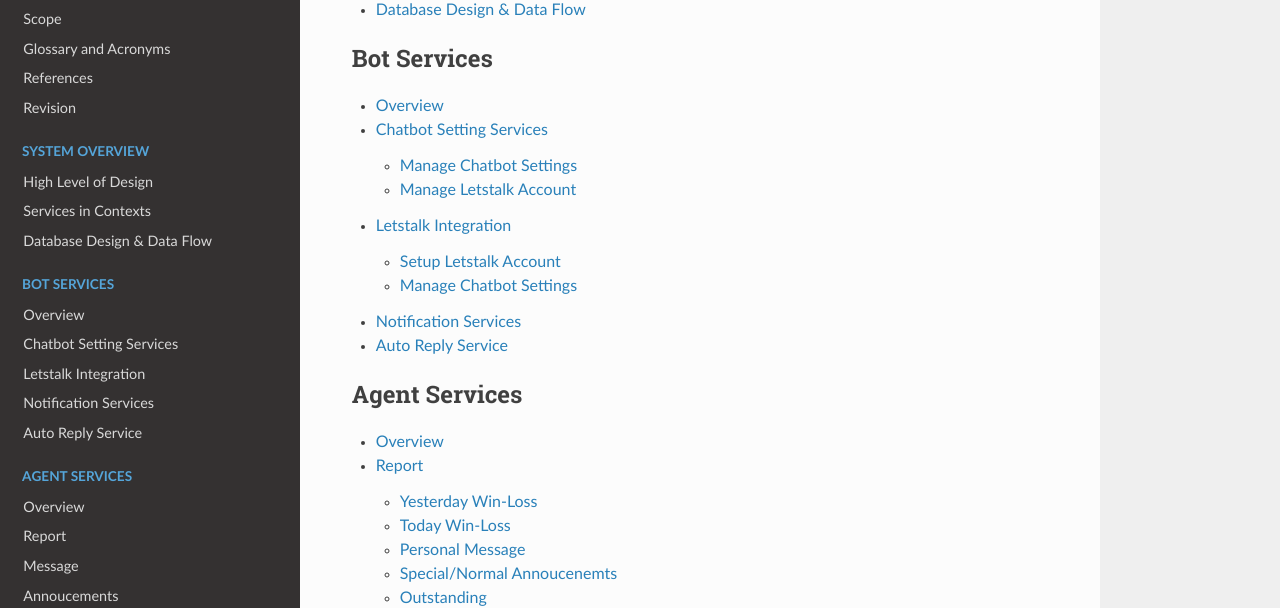
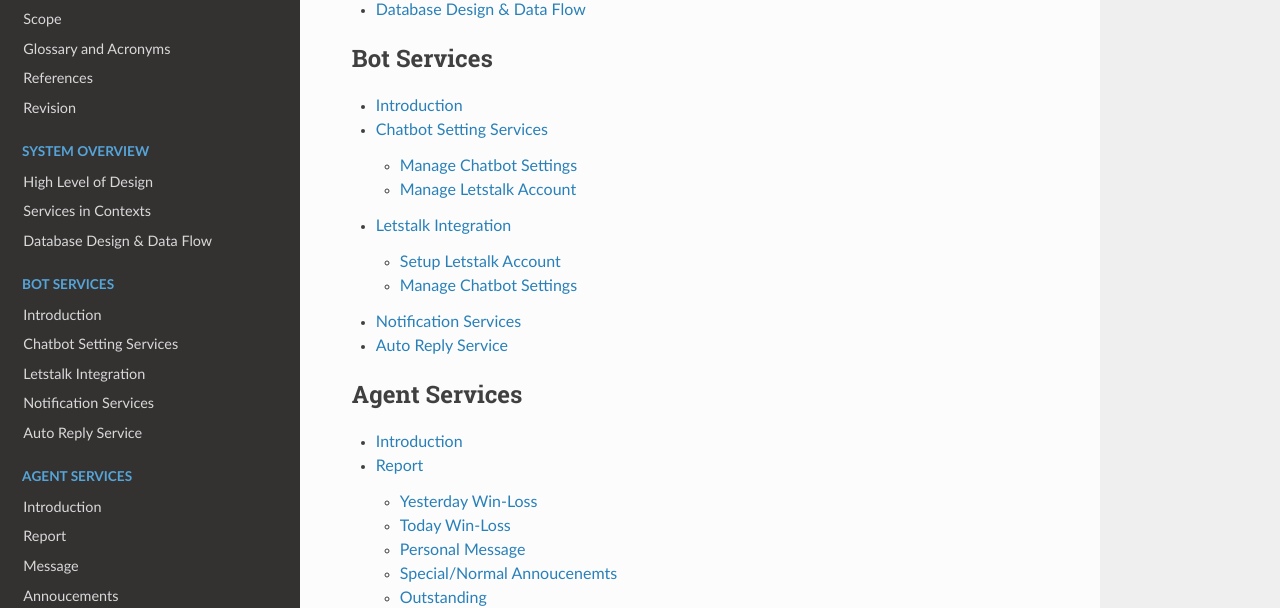
Before and after one commit to starixvn/rome_chatbot_chatbot-api, a Sphinx documentation site: the page built from docs/index.rst, in a window 1280 px wide and 900 px high, scrolled down 407 px. Shown: the part 162-770 px from the top of the window. Built offline with Sphinx 7.4.7 and the Read the Docs theme 2.0.0, drawn with Linux system fonts in a browser that asks for light colours.

Commit message:
0000 rename overview to intro

```diff
--- a/docs/agent-services/overview.rst
+++ b/docs/agent-services/intro.rst
@@ -1,5 +1,5 @@
 **************************
-Overview
+Introduction
 **************************
 
 
--- a/docs/bot-services/overview.rst
+++ b/docs/bot-services/intro.rst
@@ -1,5 +1,5 @@
 **************************
-Overview
+Introduction
 **************************
 
 .. image:: assets/agent-services-design.png
--- a/docs/index.rst
+++ b/docs/index.rst
@@ -26,7 +26,7 @@
    :caption: Bot Services
    :maxdepth: 2
 
-   bot-services/overview
+   bot-services/intro
    bot-services/chatbot-setting
    bot-services/letstalk-intagration
    bot-services/notification-services
@@ -36,7 +36,7 @@
    :caption: Agent Services
    :maxdepth: 2
 
-   agent-services/overview
+   agent-services/intro
    agent-services/report-services
    agent-services/message-services
    agent-services/annoucement-services
```
